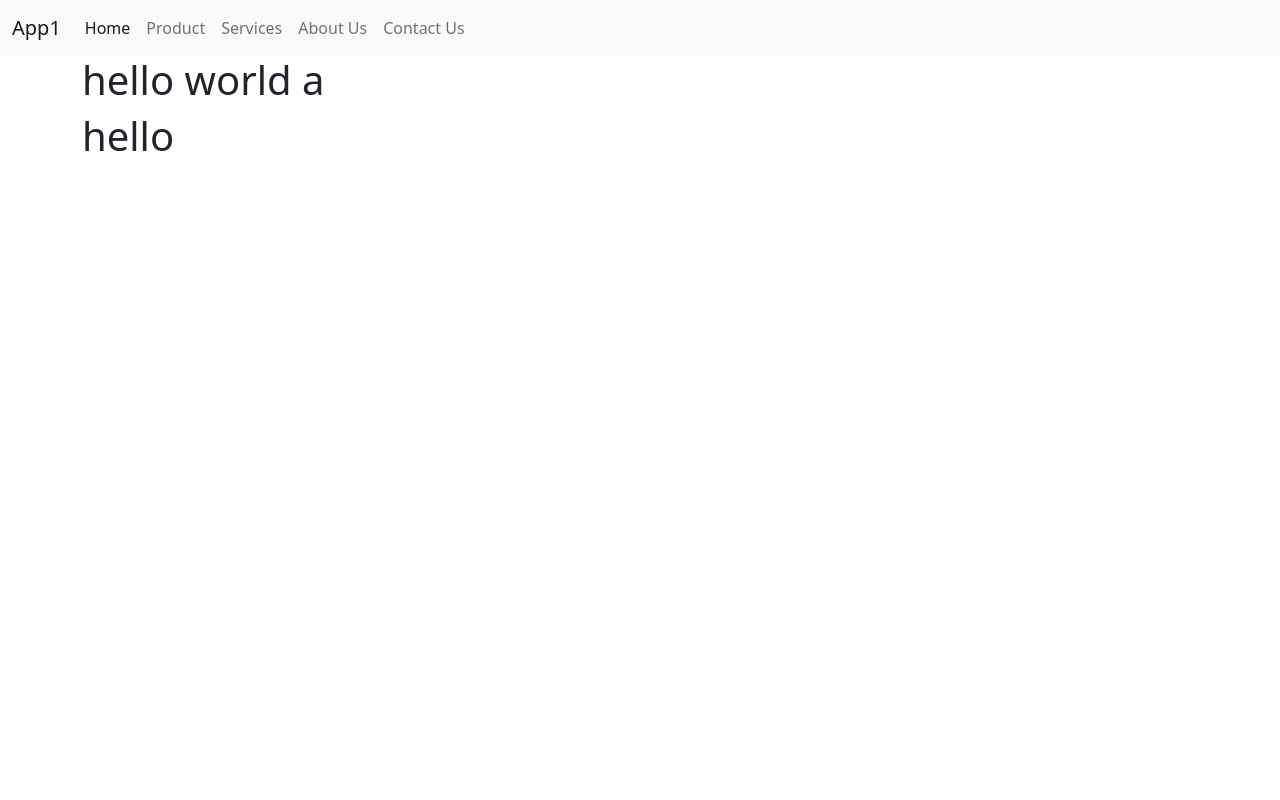
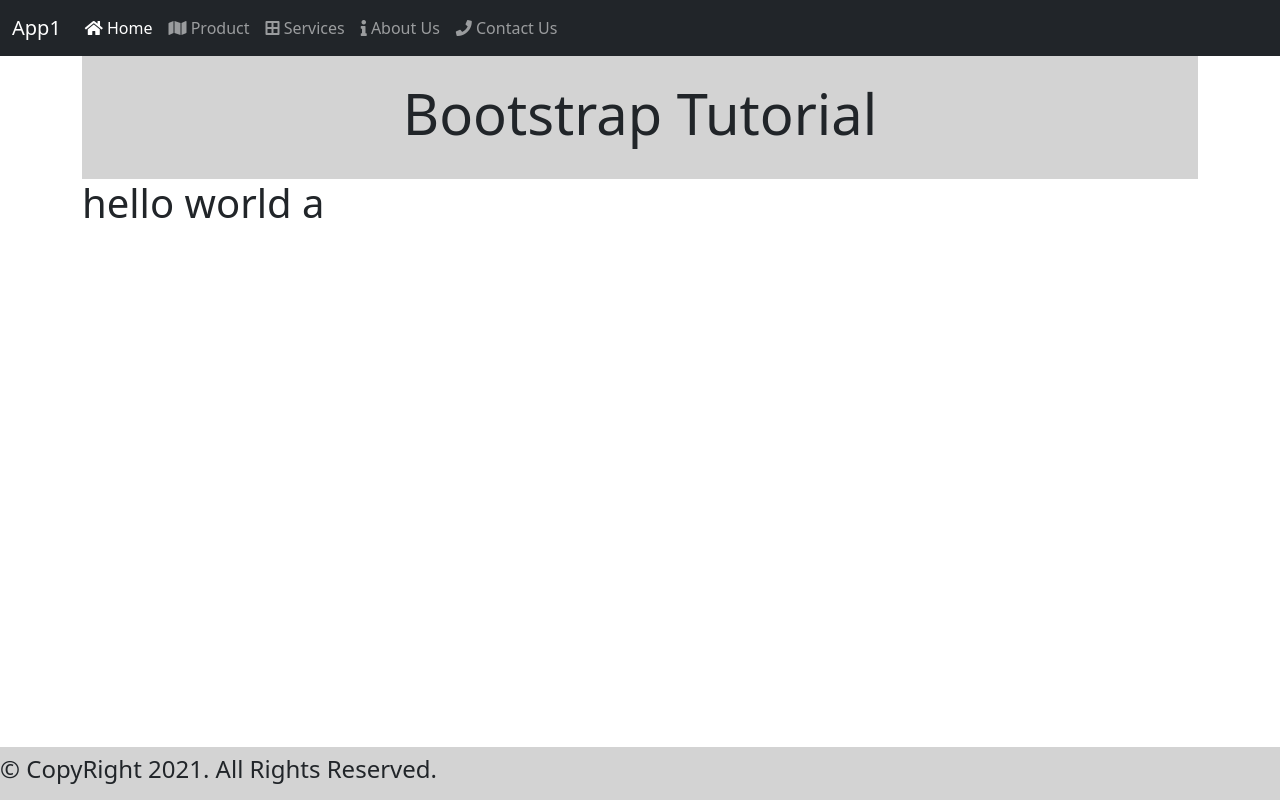
Before and after one commit to Hanqing1234/App1, a website: page index.html in a window 1280 px wide. Drawn offline with nearby package versions, Linux system fonts and the light colour scheme.

Commit message:
Add more elements from bootstrap

```diff
--- a/index.html
+++ b/index.html
@@ -15,7 +15,7 @@
 
     <!--Main navigation by bootstrap-->
     <header>
-        <nav class="navbar navbar-expand-lg navbar-light bg-light">
+        <nav class="navbar navbar-expand-lg navbar-dark bg-dark">
             <div class="container-fluid">
               <a class="navbar-brand" href="#">App1</a>
 
@@ -27,23 +27,24 @@
                 <ul class="navbar-nav me-auto mb-2 mb-lg-0">
 
                   <li class="nav-item">
-                    <a class="nav-link active" aria-current="page" href="#">Home</a>
+                    <a class="nav-link active" aria-current="page" href="#"><i class="fas fa-home"></i>
+                        Home</a>
                   </li>
 
                   <li class="nav-item">
-                    <a class="nav-link" href="#">Product</a>
+                    <a class="nav-link" href="#"><i class="fas fa-map"></i> Product</a>
                   </li>
 
                   <li class="nav-item">
-                    <a class="nav-link" href="#">Services</a>
+                    <a class="nav-link" href="#"><i class="fas fa-border-all"></i> Services</a>
                   </li>
 
                   <li class="nav-item">
-                    <a class="nav-link" href="#">About Us</a>
+                    <a class="nav-link" href="#"><i class="fas fa-info"></i> About Us</a>
                   </li>
 
                   <li class="nav-item">
-                    <a class="nav-link" href="#">Contact Us</a>
+                    <a class="nav-link" href="#"><i class="fas fa-phone"></i> Contact Us</i></a>
                   </li>
 
                 </ul>
@@ -53,15 +54,25 @@
           </nav>
     </header>
 
+    <main>
+        <div class="container">
+            <div class="container-fluid text-sm-center p-4" style="background-color: lightgray;">
+              <h1 class="display-4">Bootstrap Tutorial</h1>
+          </div>
+        </div>
+    </main>
 
     <div class="container">
         <h1>hello world a</h1>
     </div>
-    <div class="container">
-        <h1 id="mainHeader">hello</h1>
-    </div>
 
-
+    <footer>
+        <nav class="navbar fixed-bottom navbar-light" style="background-color: lightgray;">
+              <h4>
+                &copy; CopyRight 2021. All Rights Reserved.
+              </h4>
+          </nav>
+    </footer>
 
     <!--Javascript Section-->
 
```
